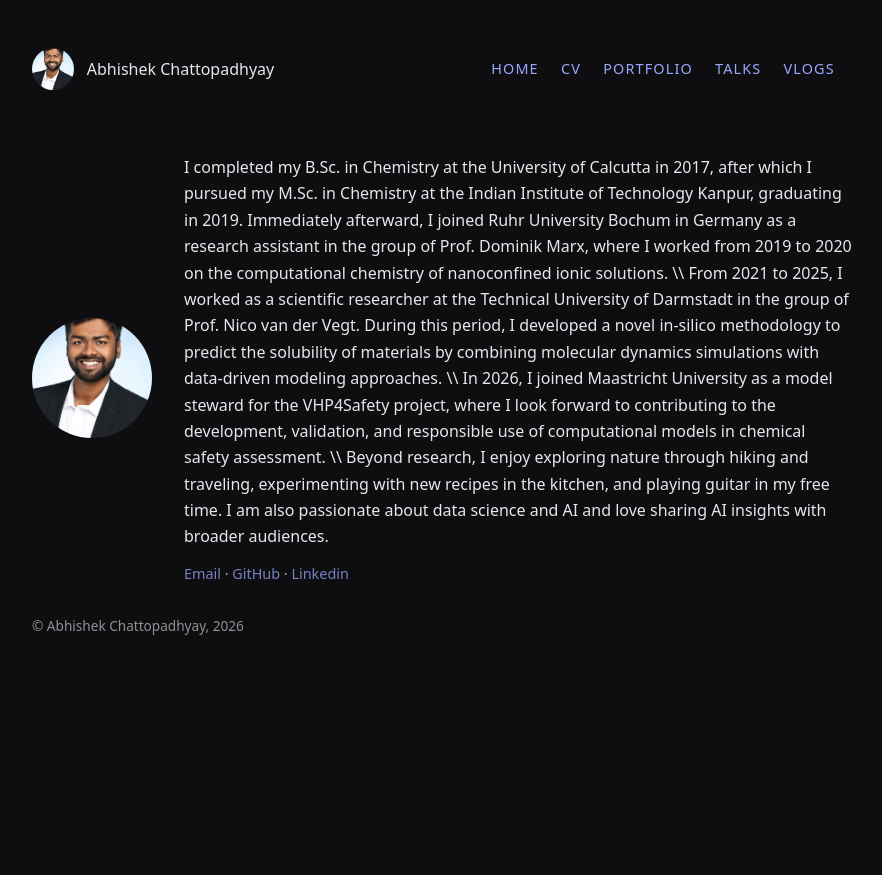
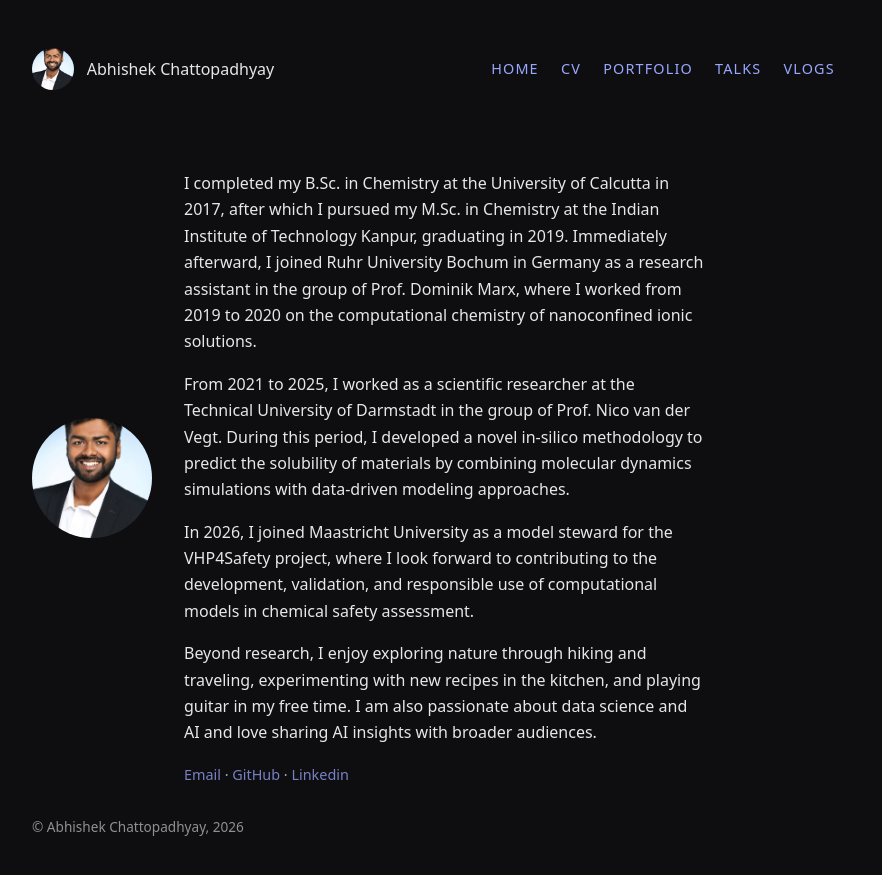
Before and after one commit to abhishek-chattopadhyay/home, a Jekyll site: the page built from index.md, in a window 1280 px wide. Shown: the top 875 px of the page, without its empty margins (198-1080 px from the left). Built offline with Jekyll 4.4.1, drawn with Linux system fonts in a browser that asks for light colours.

```diff
--- a/index.md
+++ b/index.md
@@ -9,13 +9,13 @@ title: Home
 
 <div class="home-text">
 
-I completed my B.Sc. in Chemistry at the University of Calcutta in 2017, after which I pursued my M.Sc. in Chemistry at the Indian Institute of Technology Kanpur, graduating in 2019. Immediately afterward, I joined Ruhr University Bochum in Germany as a research assistant in the group of Prof. Dominik Marx, where I worked from 2019 to 2020 on the computational chemistry of nanoconfined ionic solutions. \\
+<p>I completed my B.Sc. in Chemistry at the University of Calcutta in 2017, after which I pursued my M.Sc. in Chemistry at the Indian Institute of Technology Kanpur, graduating in 2019. Immediately afterward, I joined Ruhr University Bochum in Germany as a research assistant in the group of Prof. Dominik Marx, where I worked from 2019 to 2020 on the computational chemistry of nanoconfined ionic solutions.</p>
 
-From 2021 to 2025, I worked as a scientific researcher at the Technical University of Darmstadt in the group of Prof. Nico van der Vegt. During this period, I developed a novel in-silico methodology to predict the solubility of materials by combining molecular dynamics simulations with data-driven modeling approaches. \\
+<p>From 2021 to 2025, I worked as a scientific researcher at the Technical University of Darmstadt in the group of Prof. Nico van der Vegt. During this period, I developed a novel in-silico methodology to predict the solubility of materials by combining molecular dynamics simulations with data-driven modeling approaches.</p>
 
-In 2026, I joined Maastricht University as a model steward for the VHP4Safety project, where I look forward to contributing to the development, validation, and responsible use of computational models in chemical safety assessment. \\
+<p>In 2026, I joined Maastricht University as a model steward for the VHP4Safety project, where I look forward to contributing to the development, validation, and responsible use of computational models in chemical safety assessment.</p>
 
-Beyond research, I enjoy exploring nature through hiking and traveling, experimenting with new recipes in the kitchen, and playing guitar in my free time. I am also passionate about data science and AI and love sharing AI insights with broader audiences.
+<p>Beyond research, I enjoy exploring nature through hiking and traveling, experimenting with new recipes in the kitchen, and playing guitar in my free time. I am also passionate about data science and AI and love sharing AI insights with broader audiences.</p>
 
 <p class="home-contact">
   <a href="mailto:a.chattopadhyay@maastrichtuniversity.nl">Email</a>
```
